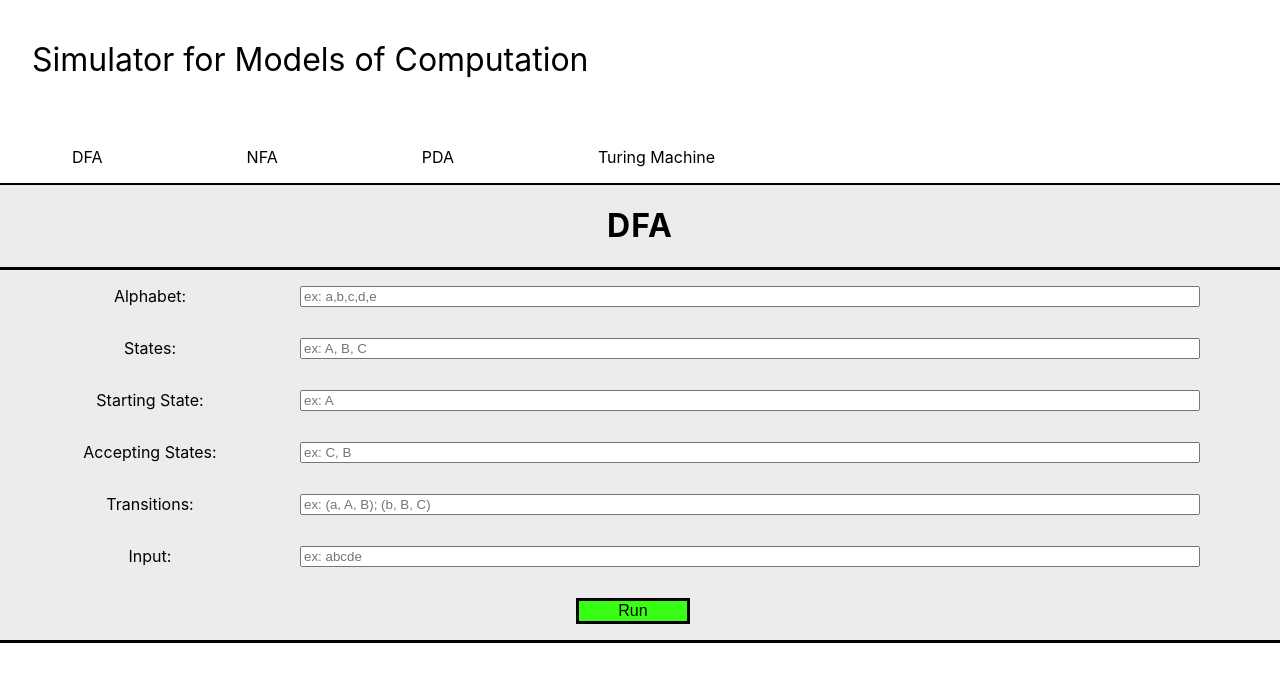
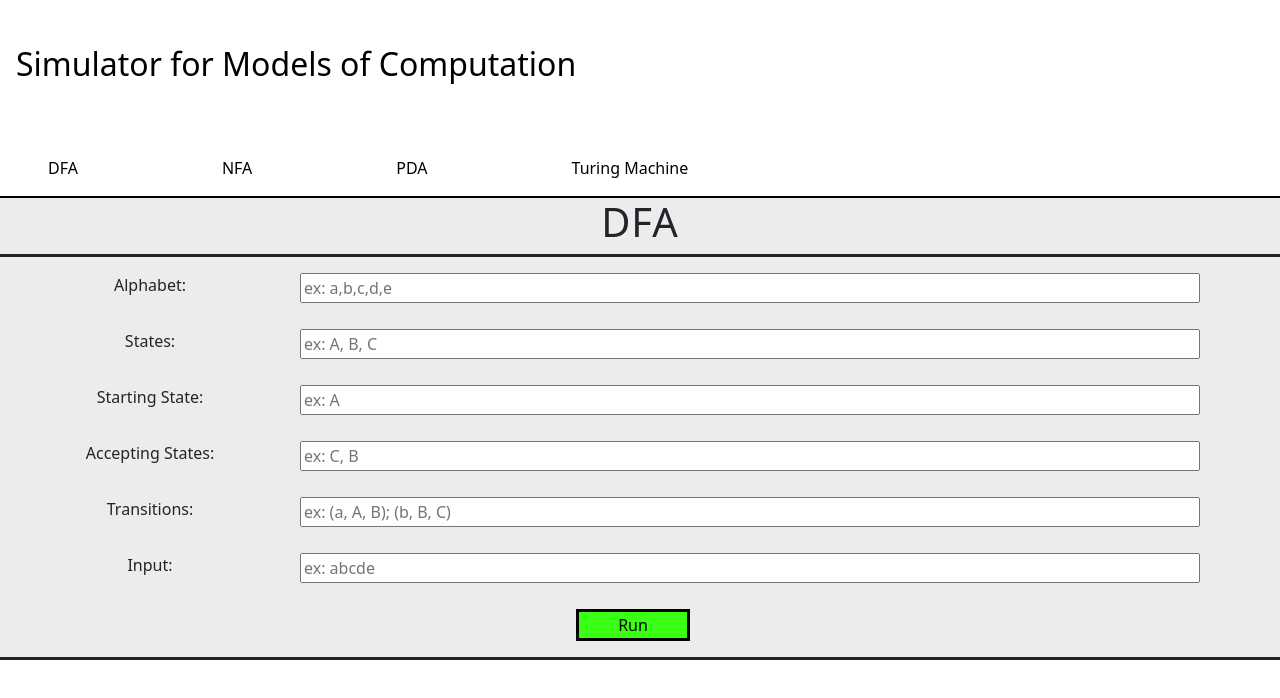
Before and after one commit to AndrewKnotts/ModelsOfCompSimulator, a React (Create React App) app in the folder client/: page / in a window 1280 px wide. Shown: the top 698 px of the page. Built offline with nearby package versions, Linux system fonts and the light colour scheme.

Commit message:
working with navbar

```diff
--- a/client/src/App.css
+++ b/client/src/App.css
@@ -1,4 +1,4 @@
-.container {
+.contain {
   margin: 0;
   text-align: center;
   position: relative;
@@ -7,3 +7,19 @@
 .visualArea {
   flex-wrap: wrap;
 }
+
+.input {
+  padding-top: 1rem;
+  background-color: #ececec;
+  border-bottom: solid;
+  align-items: center;
+}
+
+#form {
+  height: 100%;
+  width: 100%;
+  padding-right: 5rem;
+  flex-direction: column;
+  align-items: center;
+  flex-wrap: wrap;
+}
--- a/client/src/App.js
+++ b/client/src/App.js
@@ -12,6 +12,10 @@ import { DFAModel, Transition } from './components/input/DFAModel.js';
 import { NFAModel } from './components/input/NFAModel.js';
 import State from './components/state/State';
 import Arrow from './components/arrow/arrow';
+import Navbar from 'react-bootstrap/Navbar';
+import Container from 'react-bootstrap/Container';
+import Nav from 'react-bootstrap/Nav';
+import 'bootstrap/dist/css/bootstrap.min.css';
 
 
 export default class App extends Component {
@@ -100,7 +104,7 @@ export default class App extends Component {
 
     return (
       <>
-        <div className='container'>
+        <div className='contain'>
           <Routes>
             <Route path="/" element={<DFA />} />
             <Route path="/DFA" element={<DFA />} />
```
Also changed, not shown: client/package.json (+9 -2 lines), 1 other file (tests, documents, lock files or other folders).
